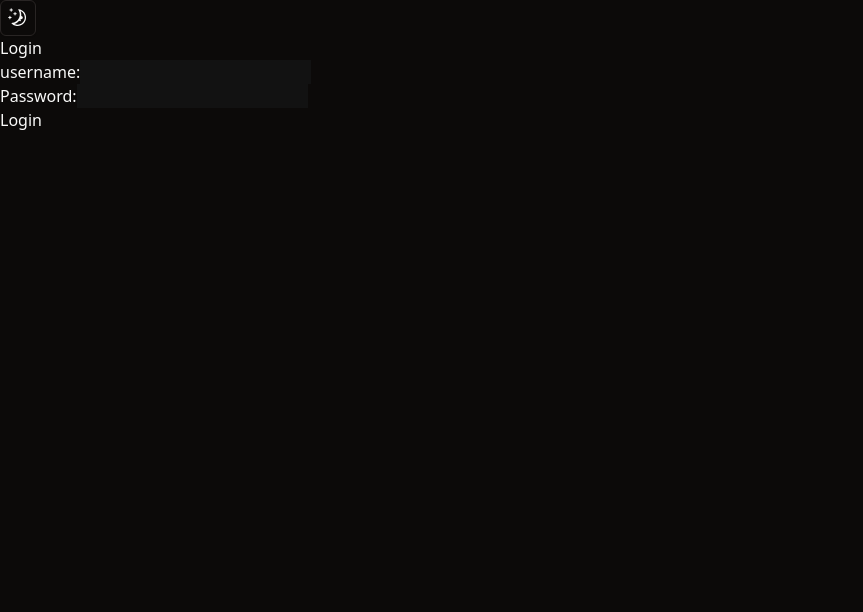
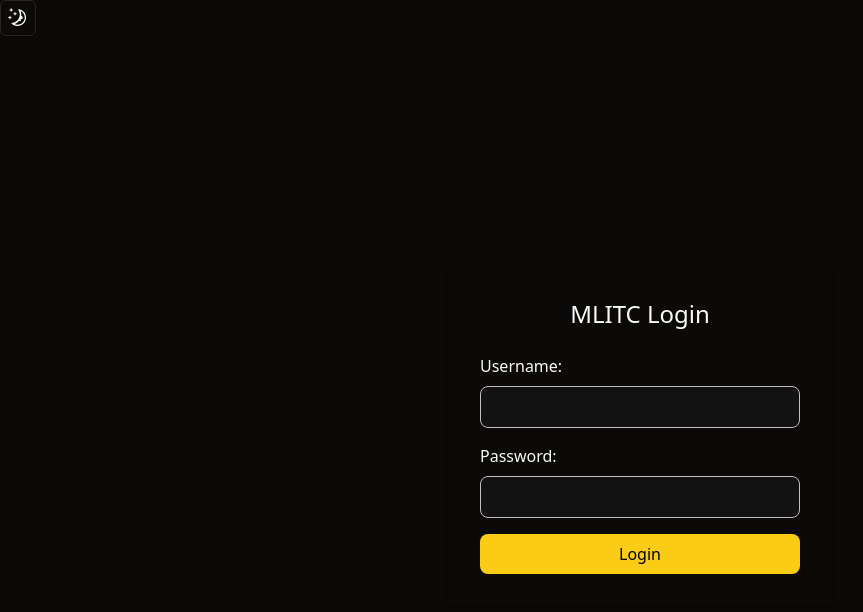
Before and after one commit to henaorth16/nextjs-complaint-system, a Next.js app: page /login in a window 1280 px wide. Shown: the top 612 px of the page, without its empty margins (0-863 px from the left). Built offline with nearby package versions, Linux system fonts and the light colour scheme.

Commit message:
login page ui

```diff
--- a/src/app/login/page.tsx
+++ b/src/app/login/page.tsx
@@ -1,7 +1,7 @@
 'use client';
 
 import { useState, FormEvent } from 'react';
-import { useRouter } from 'next/navigation'; // Use 'next/navigation' instead of 'next/router'
+import { useRouter } from 'next/navigation';
 
 const LoginPage = () => {
   const [username, setUsername] = useState('');
@@ -11,37 +11,44 @@ const LoginPage = () => {
 
   const handleSubmit = async (event: FormEvent) => {
     event.preventDefault();
-    console.log("hello")
-  }
+    console.log("hello");
+  };
+
   return (
-    <div>
-      <h1>Login</h1>
-      <form onSubmit={handleSubmit}>
-        <div>
-          <label htmlFor='username'>username:</label>
+    <div className='flex justify-center items-center h-screen'>
+      <div className=' p-8 rounded-lg shadow-md w-full max-w-sm'>
+        <h1 className='text-2xl mb-6 text-center'>MLITC Login</h1>
+        <form onSubmit={handleSubmit} className='space-y-4'>
+          <div className='flex flex-col'>
+            <label htmlFor='username' className='mb-2'>Username:</label>
             <input
-            type="text"
-            name="username"
+              type='text'
+              name='username'
+              id='username'
               value={username}
-            id='username'
               onChange={(e) => setUsername(e.target.value)}
               required
+              className='p-2 border rounded-lg'
             />
           </div>
-        <div>
-          <label htmlFor='password'>Password:</label>
+          <div className='flex flex-col'>
+            <label htmlFor='password' className='mb-2'>Password:</label>
             <input
-            type="password"
-            name="password"
+              type='password'
+              name='password'
+              id='password'
               value={password}
-            id='password'
               onChange={(e) => setPassword(e.target.value)}
               required
+              className='p-2 border rounded-lg'
             />
           </div>
-        <button type="submit">Login</button>
+          <button type='submit' className='w-full p-2 bg-primary text-black  rounded-lg hover:bg-secondary'>
+            Login
+          </button>
         </form>
-      {message && <p>{message}</p>}
+        {message && <p className='text-red-500 mt-4 text-center'>{message}</p>}
+      </div>
     </div>
   );
 };
```
Lines whose indentation alone changed are shown as unchanged.
